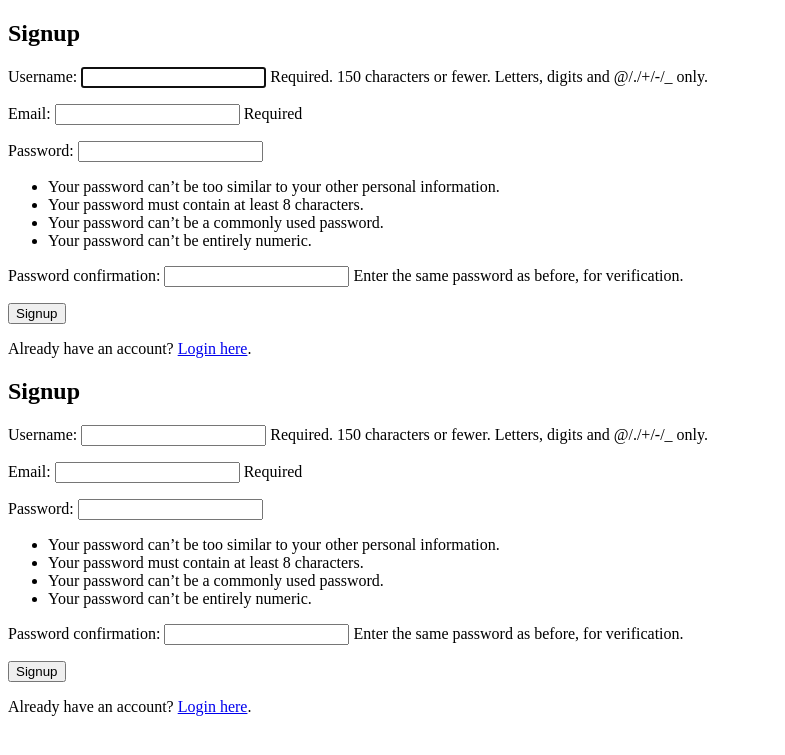
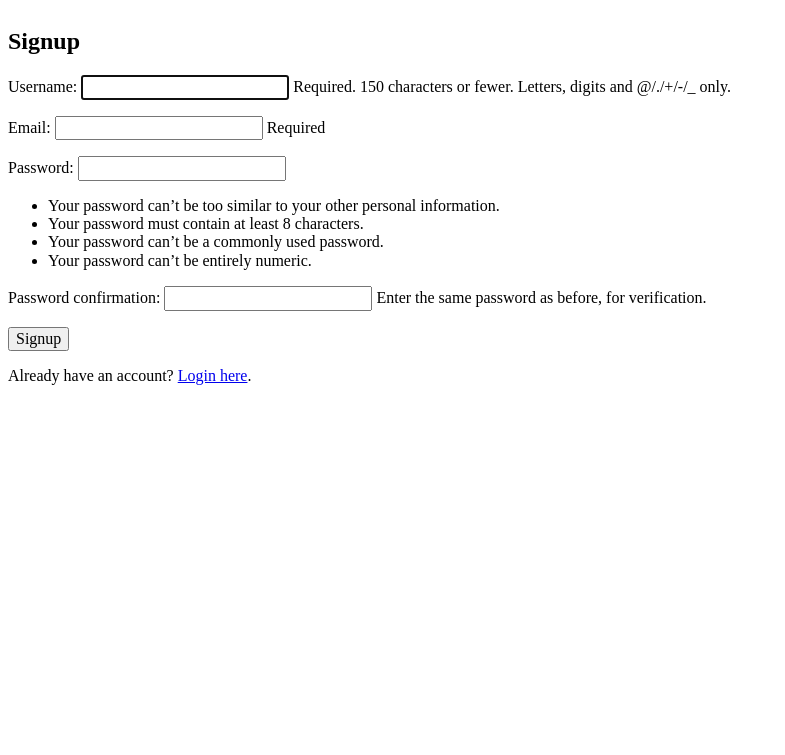
Before and after one commit to Majefashek/chatting-app, a Django app: page /signup/ in a window 1280 px wide. Shown: the top 755 px of the page, without its empty margins (0-785 px from the left). Run offline with Django 5.2, Linux system fonts and the light colour scheme.

Commit message:
sign up page done

```diff
--- a/chat_project/authentication/templates/auth/signup.html
+++ b/chat_project/authentication/templates/auth/signup.html
@@ -1,24 +1,95 @@
 <!DOCTYPE html>
 <html lang="en">
 	<head>
-    <meta charset="UTF-8">
-    <meta name="viewport" content="width=device-width, initial-scale=1.0">
+		<meta charset="UTF-8" />
+		<meta name="viewport" content="width=device-width, initial-scale=1.0" />
+		<link
+			rel="stylesheet"
+			href="https://unpkg.com/tachyons@4.12.0/css/tachyons.min.css"
+		/>
+		<!-- Styles framework -->
+
+		<link rel="stylesheet" href="./styles.css" />
+		<!-- Styles file -->
 		<title>Signup</title>
 	</head>
-<body class="">
+	<!-- class="flex flex-column justify-center items-center w-100 vh-100" -->
+	<body class="w-100 pa2">
 		<form method="post">
 			<h2>Signup</h2>
-        {% csrf_token %}
-        {{ form.as_p }}
+			{% csrf_token %} {{ form.as_p }}
 			<button type="submit">Signup</button>
-        <p>Already have an account? <a href="{% url 'login' %}">Login here</a>.</p>
+			<p>
+				Already have an account? <a href="{% url 'login' %}">Login here</a>.
+			</p>
 		</form>
-    <form method="post">
-        <h2>Signup</h2>
-        {% csrf_token %}
-        {{ form.as_p }}
-        <button type="submit">Signup</button>
-        <p>Already have an account? <a href="{% url 'login' %}">Login here</a>.</p>
-    </form>
+		<!-- <form method="post" class="w-70-ns w-90 center shadow-1 br3 pa2 pr3 pl3">
+			<h2 class="tc">Signup</h2>
+			<div class="flex flex-column mb2">
+				<label for="username">Username: * </label>
+				<input
+					type="text"
+					id="username"
+					class="bn shadow-1 pa1 pl2 pr2 mt2 br-pill"
+					placeholder="Username"
+					required
+				/>
+                <p class="light-red">150 characters or fewer. Letters, digits and @/./+/-/_ only.</p>
+			</div>
+			<div class="flex flex-column mb2">
+				<label for="email">Email: * </label>
+				<input
+					type="email"
+					id="email"
+					class="bn shadow-1 pa1 pl2 pr2 mt2 br-pill"
+					placeholder="Username"
+					required
+				/>
+			</div>
+			<div class="flex flex-column mb2">
+				<label for="password">Password: </label>
+				<input
+					type="password"
+					id="password"
+					class="bn shadow-1 pa1 pl2 pr2 mt2 br-pill"
+					placeholder="Password"
+					required
+				/>
+				<ul class="flex flex-column light-red tl">
+					<li class="mb2">
+						Your password can’t be too similar to your other personal
+						information.
+					</li>
+					<li class="mb2">Your password must contain at least 8 characters.</li>
+					<li class="mb2">Your password can’t be a commonly used password.</li>
+					<li class="mb2">Your password can’t be entirely numeric.</li>
+				</ul>
+			</div>
+			<div class="flex flex-column mb2">
+				<label for="confirm_password">Confirm Password: </label>
+				<input
+					type="password"
+					id="confirm_password"
+					class="bn shadow-1 pa1 pl2 pr2 mt2 br-pill"
+					placeholder="Confirm Password"
+					required
+				/>
+				<p class="light-red">Enter the same password as before, for verification.</p>
+			</div>
+			<div class="mt4 mb2 inline-flex justify-center w-100">
+				<button
+					type="submit"
+					class="white pointer grow w-fc bn shadow-1 bg-light-blue br-pill pa2 pl3 pr3"
+				>
+					Sign Up
+				</button>
+			</div>
+			<div class="tc">
+				<p>Already have an account?</p>
+				<a href="{% url 'login' %}" class="link underline-hover blue"
+					>Signup here</a
+				>.
+			</div>
+		</form> -->
 	</body>
 </html>
```
Also changed, not shown: chat_project/authentication/templates/auth/login.html (+8 -6 lines). Lines whose indentation alone changed are shown as unchanged.
